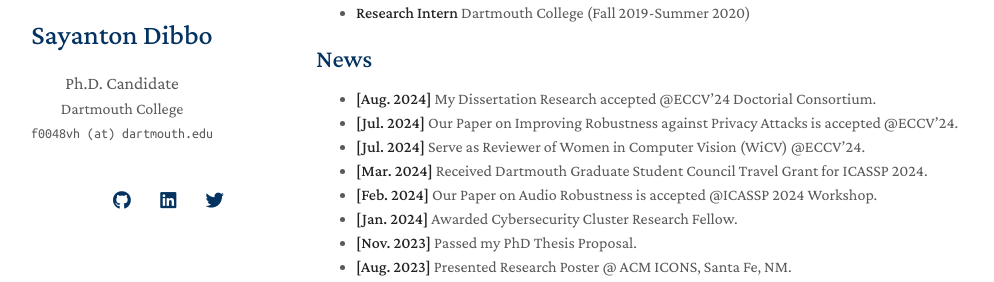
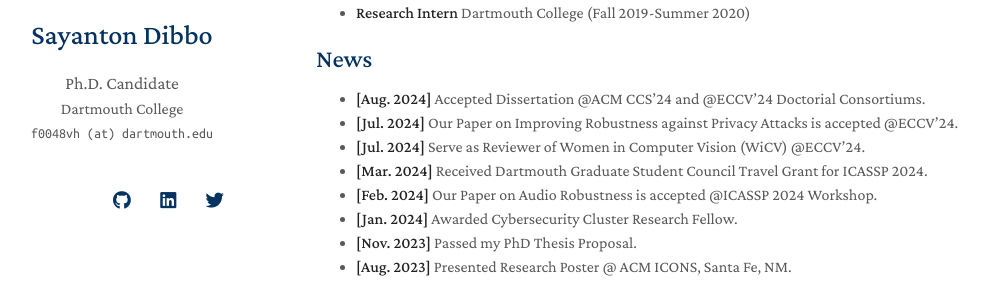
Before and after one commit to SayantonDibbo/SayantonDibbo.github.io, a Jekyll site: the page built from index.md, in a window 1280 px wide and 900 px high, scrolled down 794 px. Shown: the part 170-452 px from the top of the window, without its empty margins (154-1148 px from the left). Built offline with Jekyll 4.4.1, drawn with Linux system fonts in a browser that asks for light colours; nearby versions of some CDN libraries; a style sheet for code colours, icons or effects is not loaded; our own code applies the rules of GitHub Pages for plain Markdown files.

Commit message:
Update index.md

```diff
--- a/index.md
+++ b/index.md
@@ -31,7 +31,7 @@
 
 ## News
 
-- **[Aug. 2024]** My Dissertation Research accepted @ECCV'24 Doctorial Consortium.
+- **[Aug. 2024]** Accepted Dissertation @ACM CCS'24 and @ECCV'24 Doctorial Consortiums.
 - **[Jul. 2024]** Our Paper on Improving Robustness against Privacy Attacks is accepted @ECCV'24.
 - **[Jul. 2024]** Serve as Reviewer of Women in Computer Vision (WiCV) @ECCV'24.
 - **[Mar. 2024]** Received Dartmouth Graduate Student Council Travel Grant for ICASSP 2024.
```
